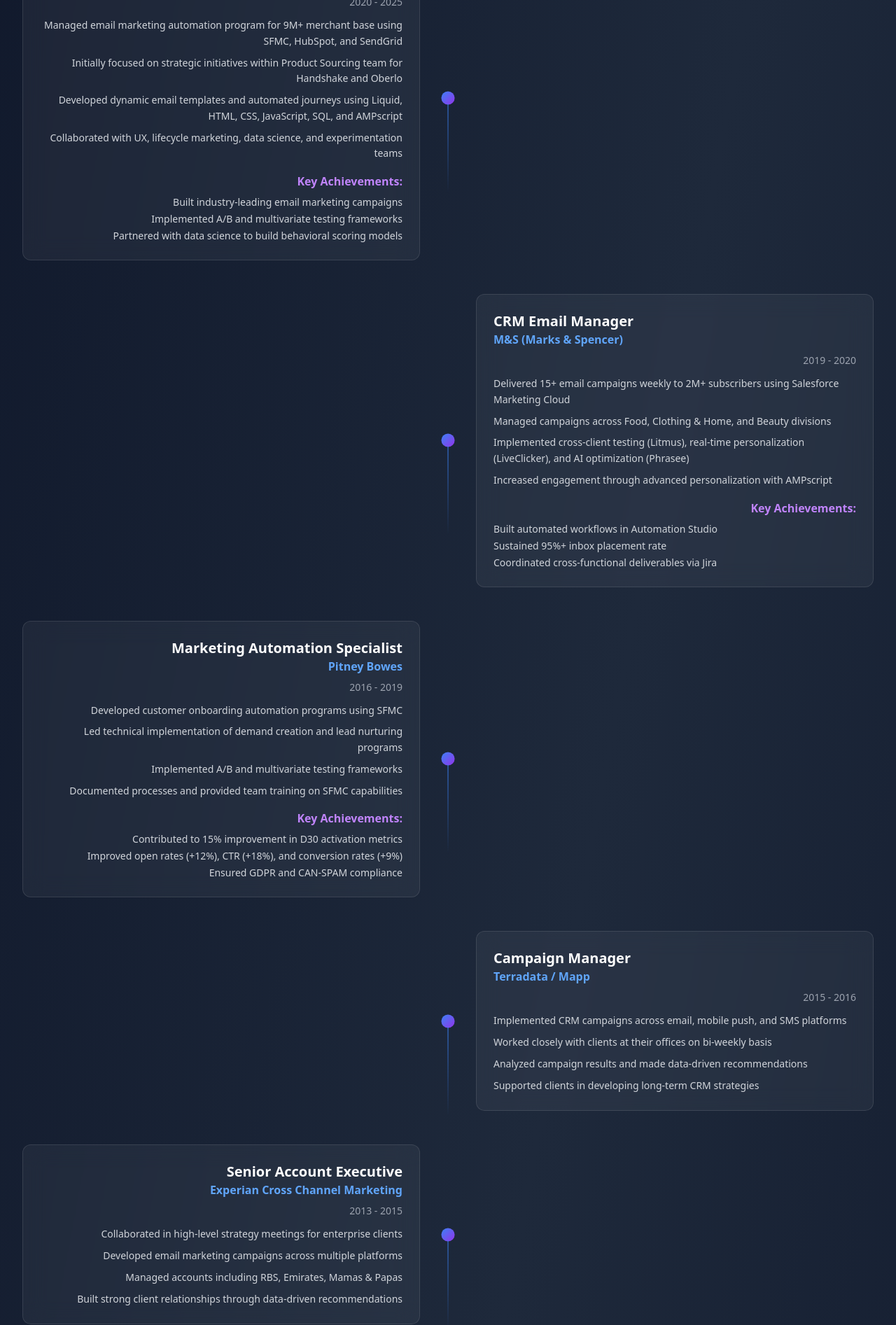
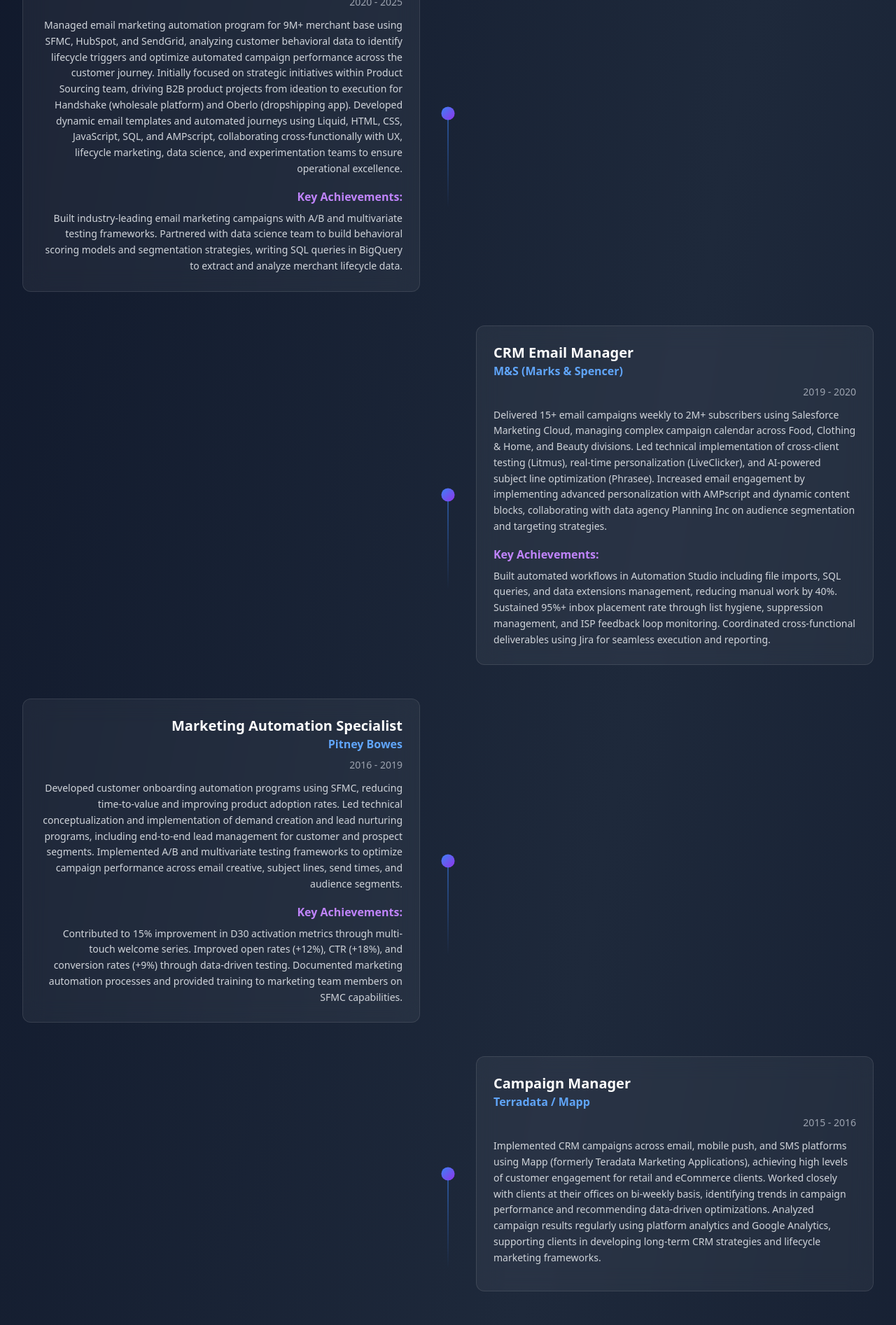
Before and after one commit to TheDuGuy/interactive-cv, a React (Vite) app: page / in a window 1280 px wide. Shown: the part 1140-3033 px from the top of the page at 70% size. Built offline with nearby package versions, Linux system fonts and the light colour scheme.

Commit message:
Update Timeline to paragraph format and add resume PDF
- Convert experience descriptions from bullets to paragraphs
- Update Download CV button to point to actual resume PDF
- Add Edou_Mota_CV.pdf to public folder

```diff
--- a/src/components/Navigation.jsx
+++ b/src/components/Navigation.jsx
@@ -46,7 +46,7 @@
                 </motion.a>
               ))}
               <motion.a
-                href="/Handshake - CV.pdf"
+                href="/Edou_Mota_CV.pdf"
                 download
                 initial={{ opacity: 0, y: -20 }}
                 animate={{ opacity: 1, y: 0 }}
@@ -90,7 +90,7 @@
               </a>
             ))}
             <a
-              href="/Handshake - CV.pdf"
+              href="/Edou_Mota_CV.pdf"
               download
               className="block px-4 py-2 bg-gradient-to-r from-blue-500 to-purple-600 rounded-lg text-center hover:from-blue-600 hover:to-purple-700 transition-all duration-200"
             >
--- a/src/components/Timeline.jsx
+++ b/src/components/Timeline.jsx
@@ -25,25 +25,19 @@
             </div>
           </div>
           <p className="text-gray-400 text-sm mb-3">{experience.period}</p>
-          <ul className={`space-y-2 text-gray-300 ${index % 2 === 0 ? 'md:text-right' : 'md:text-left'}`}>
-            {experience.highlights.map((highlight, i) => (
-              <li key={i} className="text-sm leading-relaxed">
-                {highlight}
-              </li>
-            ))}
-          </ul>
-          {experience.achievements && (
-            <div className="mt-4">
-              <p className="text-purple-400 font-semibold mb-2">Key Achievements:</p>
-              <ul className={`space-y-1 text-gray-300 ${index % 2 === 0 ? 'md:text-right' : 'md:text-left'}`}>
-                {experience.achievements.map((achievement, i) => (
-                  <li key={i} className="text-sm">
-                    {achievement}
-                  </li>
-                ))}
-              </ul>
-            </div>
-          )}
+          <div className={`text-gray-300 ${index % 2 === 0 ? 'md:text-right' : 'md:text-left'}`}>
+            <p className="text-sm leading-relaxed mb-3">
+              {experience.description}
+            </p>
+            {experience.achievements && (
+              <div className="mt-4">
+                <p className="text-purple-400 font-semibold mb-2">Key Achievements:</p>
+                <p className="text-sm leading-relaxed text-gray-300">
+                  {experience.achievements}
+                </p>
+              </div>
+            )}
+          </div>
         </div>
       </div>
 
@@ -67,71 +61,34 @@
       title: 'Senior Growth Marketer / Marketing Automation',
       company: 'Shopify Inc.',
       period: '2020 - 2025',
-      highlights: [
-        'Managed email marketing automation program for 9M+ merchant base using SFMC, HubSpot, and SendGrid',
-        'Initially focused on strategic initiatives within Product Sourcing team for Handshake and Oberlo',
-        'Developed dynamic email templates and automated journeys using Liquid, HTML, CSS, JavaScript, SQL, and AMPscript',
-        'Collaborated with UX, lifecycle marketing, data science, and experimentation teams'
-      ],
-      achievements: [
-        'Built industry-leading email marketing campaigns',
-        'Implemented A/B and multivariate testing frameworks',
-        'Partnered with data science to build behavioral scoring models'
-      ]
+      description: 'Managed email marketing automation program for 9M+ merchant base using SFMC, HubSpot, and SendGrid, analyzing customer behavioral data to identify lifecycle triggers and optimize automated campaign performance across the customer journey. Initially focused on strategic initiatives within Product Sourcing team, driving B2B product projects from ideation to execution for Handshake (wholesale platform) and Oberlo (dropshipping app). Developed dynamic email templates and automated journeys using Liquid, HTML, CSS, JavaScript, SQL, and AMPscript, collaborating cross-functionally with UX, lifecycle marketing, data science, and experimentation teams to ensure operational excellence.',
+      achievements: 'Built industry-leading email marketing campaigns with A/B and multivariate testing frameworks. Partnered with data science team to build behavioral scoring models and segmentation strategies, writing SQL queries in BigQuery to extract and analyze merchant lifecycle data.'
     },
     {
       title: 'CRM Email Manager',
       company: 'M&S (Marks & Spencer)',
       period: '2019 - 2020',
-      highlights: [
-        'Delivered 15+ email campaigns weekly to 2M+ subscribers using Salesforce Marketing Cloud',
-        'Managed campaigns across Food, Clothing & Home, and Beauty divisions',
-        'Implemented cross-client testing (Litmus), real-time personalization (LiveClicker), and AI optimization (Phrasee)',
-        'Increased engagement through advanced personalization with AMPscript'
-      ],
-      achievements: [
-        'Built automated workflows in Automation Studio',
-        'Sustained 95%+ inbox placement rate',
-        'Coordinated cross-functional deliverables via Jira'
-      ]
+      description: 'Delivered 15+ email campaigns weekly to 2M+ subscribers using Salesforce Marketing Cloud, managing complex campaign calendar across Food, Clothing & Home, and Beauty divisions. Led technical implementation of cross-client testing (Litmus), real-time personalization (LiveClicker), and AI-powered subject line optimization (Phrasee). Increased email engagement by implementing advanced personalization with AMPscript and dynamic content blocks, collaborating with data agency Planning Inc on audience segmentation and targeting strategies.',
+      achievements: 'Built automated workflows in Automation Studio including file imports, SQL queries, and data extensions management, reducing manual work by 40%. Sustained 95%+ inbox placement rate through list hygiene, suppression management, and ISP feedback loop monitoring. Coordinated cross-functional deliverables using Jira for seamless execution and reporting.'
     },
     {
       title: 'Marketing Automation Specialist',
       company: 'Pitney Bowes',
       period: '2016 - 2019',
-      highlights: [
-        'Developed customer onboarding automation programs using SFMC',
-        'Led technical implementation of demand creation and lead nurturing programs',
-        'Implemented A/B and multivariate testing frameworks',
-        'Documented processes and provided team training on SFMC capabilities'
-      ],
-      achievements: [
-        'Contributed to 15% improvement in D30 activation metrics',
-        'Improved open rates (+12%), CTR (+18%), and conversion rates (+9%)',
-        'Ensured GDPR and CAN-SPAM compliance'
-      ]
+      description: 'Developed customer onboarding automation programs using SFMC, reducing time-to-value and improving product adoption rates. Led technical conceptualization and implementation of demand creation and lead nurturing programs, including end-to-end lead management for customer and prospect segments. Implemented A/B and multivariate testing frameworks to optimize campaign performance across email creative, subject lines, send times, and audience segments.',
+      achievements: 'Contributed to 15% improvement in D30 activation metrics through multi-touch welcome series. Improved open rates (+12%), CTR (+18%), and conversion rates (+9%) through data-driven testing. Documented marketing automation processes and provided training to marketing team members on SFMC capabilities.'
     },
     {
       title: 'Campaign Manager',
       company: 'Terradata / Mapp',
       period: '2015 - 2016',
-      highlights: [
-        'Implemented CRM campaigns across email, mobile push, and SMS platforms',
-        'Worked closely with clients at their offices on bi-weekly basis',
-        'Analyzed campaign results and made data-driven recommendations',
-        'Supported clients in developing long-term CRM strategies'
-      ]
+      description: 'Implemented CRM campaigns across email, mobile push, and SMS platforms using Mapp (formerly Teradata Marketing Applications), achieving high levels of customer engagement for retail and eCommerce clients. Worked closely with clients at their offices on bi-weekly basis, identifying trends in campaign performance and recommending data-driven optimizations. Analyzed campaign results regularly using platform analytics and Google Analytics, supporting clients in developing long-term CRM strategies and lifecycle marketing frameworks.'
     },
     {
       title: 'Senior Account Executive',
       company: 'Experian Cross Channel Marketing',
       period: '2013 - 2015',
-      highlights: [
-        'Collaborated in high-level strategy meetings for enterprise clients',
-        'Developed email marketing campaigns across multiple platforms',
-        'Managed accounts including RBS, Emirates, Mamas & Papas',
-        'Built strong client relationships through data-driven recommendations'
-      ]
+      description: 'Collaborated with clients and account managers in high-level strategy meetings to develop long-term marketing strategies for enterprise accounts including RBS, Emirates, and Mamas & Papas. Developed email marketing campaigns across multiple cross-channel marketing platforms with engaging online content. Managed multiple accounts serving as primary point of contact for campaign execution and strategic consultation, building strong client relationships through responsive service and data-driven recommendations.'
     }
   ];
 
```
Also changed, not shown: 1 other file (tests, documents, lock files or other folders).
